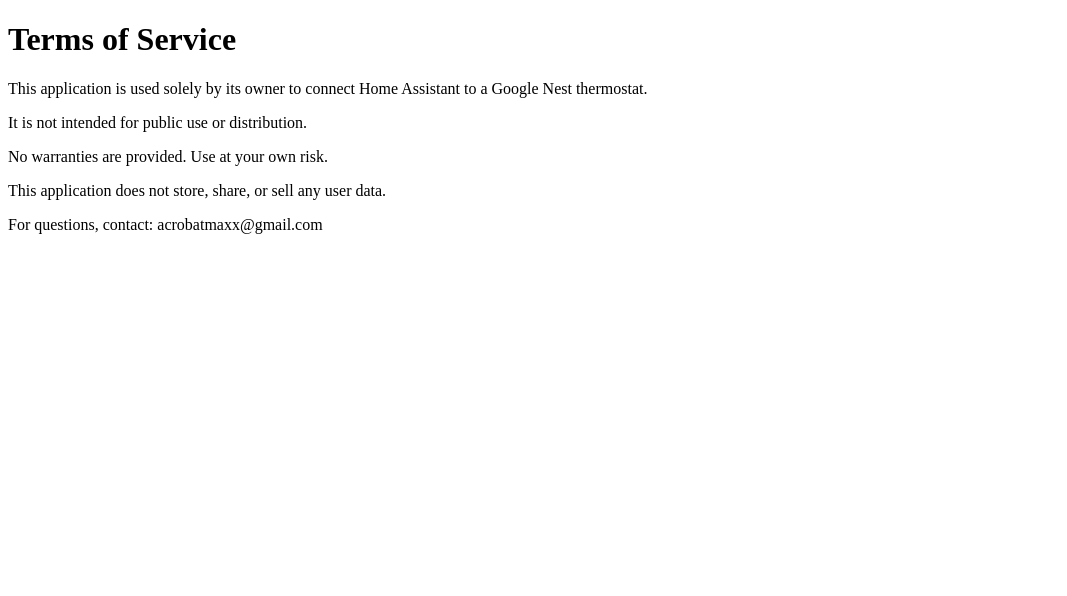
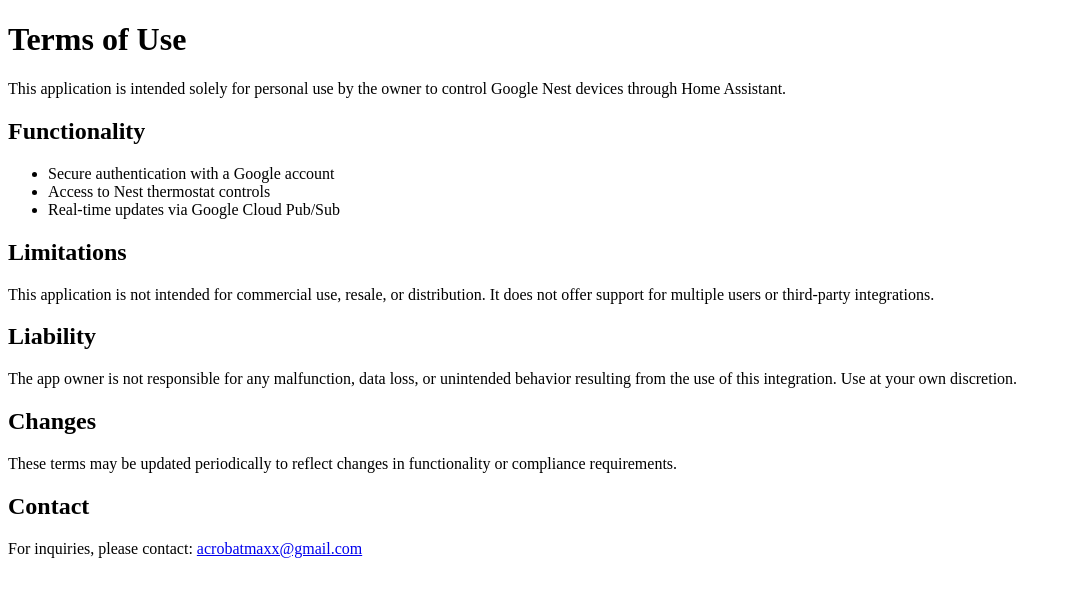
Before and after one commit to acrobatmaxx/privacy-policy, a plain HTML site: page terms.html in a window 1280 px wide. Shown: the whole page, without its empty margins (0-1067 px from the left). Drawn offline with Linux system fonts and the light colour scheme.

Commit message:
Update terms.html

```diff
--- a/terms.html
+++ b/terms.html
@@ -2,14 +2,29 @@
 <html lang="en">
 <head>
   <meta charset="UTF-8">
-  <title>Terms of Service - Home Assistant Nest</title>
+  <title>Terms of Use</title>
 </head>
 <body>
-  <h1>Terms of Service</h1>
-  <p>This application is used solely by its owner to connect Home Assistant to a Google Nest thermostat.</p>
-  <p>It is not intended for public use or distribution.</p>
-  <p>No warranties are provided. Use at your own risk.</p>
-  <p>This application does not store, share, or sell any user data.</p>
-  <p>For questions, contact: acrobatmaxx@gmail.com</p>
+  <h1>Terms of Use</h1>
+  <p>This application is intended solely for personal use by the owner to control Google Nest devices through Home Assistant.</p>
+
+  <h2>Functionality</h2>
+  <ul>
+    <li>Secure authentication with a Google account</li>
+    <li>Access to Nest thermostat controls</li>
+    <li>Real-time updates via Google Cloud Pub/Sub</li>
+  </ul>
+
+  <h2>Limitations</h2>
+  <p>This application is not intended for commercial use, resale, or distribution. It does not offer support for multiple users or third-party integrations.</p>
+
+  <h2>Liability</h2>
+  <p>The app owner is not responsible for any malfunction, data loss, or unintended behavior resulting from the use of this integration. Use at your own discretion.</p>
+
+  <h2>Changes</h2>
+  <p>These terms may be updated periodically to reflect changes in functionality or compliance requirements.</p>
+
+  <h2>Contact</h2>
+  <p>For inquiries, please contact: <a href="mailto:your@email.com">acrobatmaxx@gmail.com</a></p>
 </body>
 </html>
```
